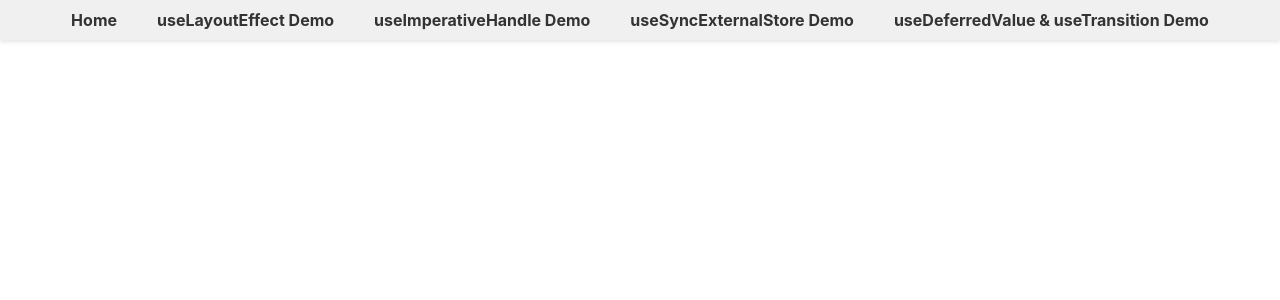
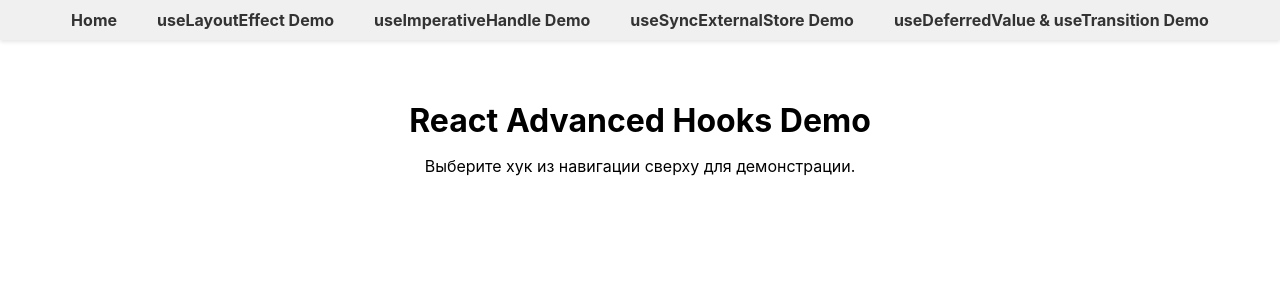
Before and after one commit to DotDaniil/react-advanced-hooks, a React (Create React App) app: page /react-advanced-hooks in a window 1280 px wide. Shown: the top 300 px of the page. Built offline with nearby package versions, Linux system fonts and the light colour scheme.

Commit message:
test gh-pages behaviour

```diff
--- a/src/App.js
+++ b/src/App.js
@@ -18,12 +18,12 @@
 
                 <Routes>
                     <Route path="/" element={<Navigate to="/react-advanced-hooks" replace />} />
-                    {/*<Route path="/react-advanced-hooks" element={*/}
-                    {/*    <div className="home-container">*/}
-                    {/*        <h1 className="home-title">React Advanced Hooks Demo</h1>*/}
-                    {/*        <p>Выберите хук из навигации сверху для демонстрации.</p>*/}
-                    {/*    </div>*/}
-                    {/*} />*/}
+                    <Route path="/react-advanced-hooks" element={
+                        <div className="home-container">
+                            <h1 className="home-title">React Advanced Hooks Demo</h1>
+                            <p>Выберите хук из навигации сверху для демонстрации.</p>
+                        </div>
+                    } />
                     <Route path="/layout-effect" element={<LayoutEffectDemo />} />
                     <Route path="/imperative-handle" element={<ImperativeHandleDemo />} />
                     <Route path="/sync-external-store" element={<ExternalStoreDemo />} />
```
